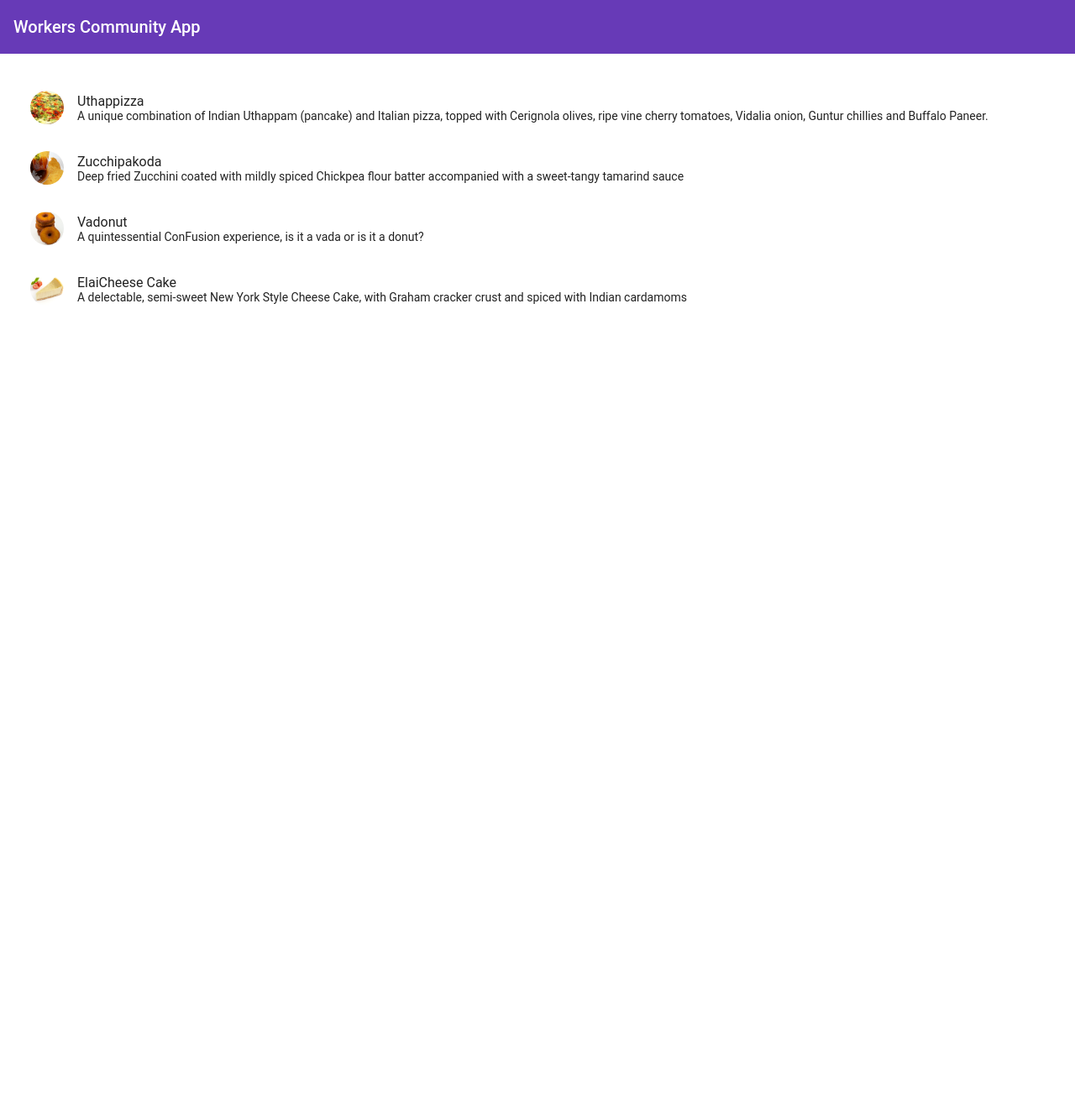
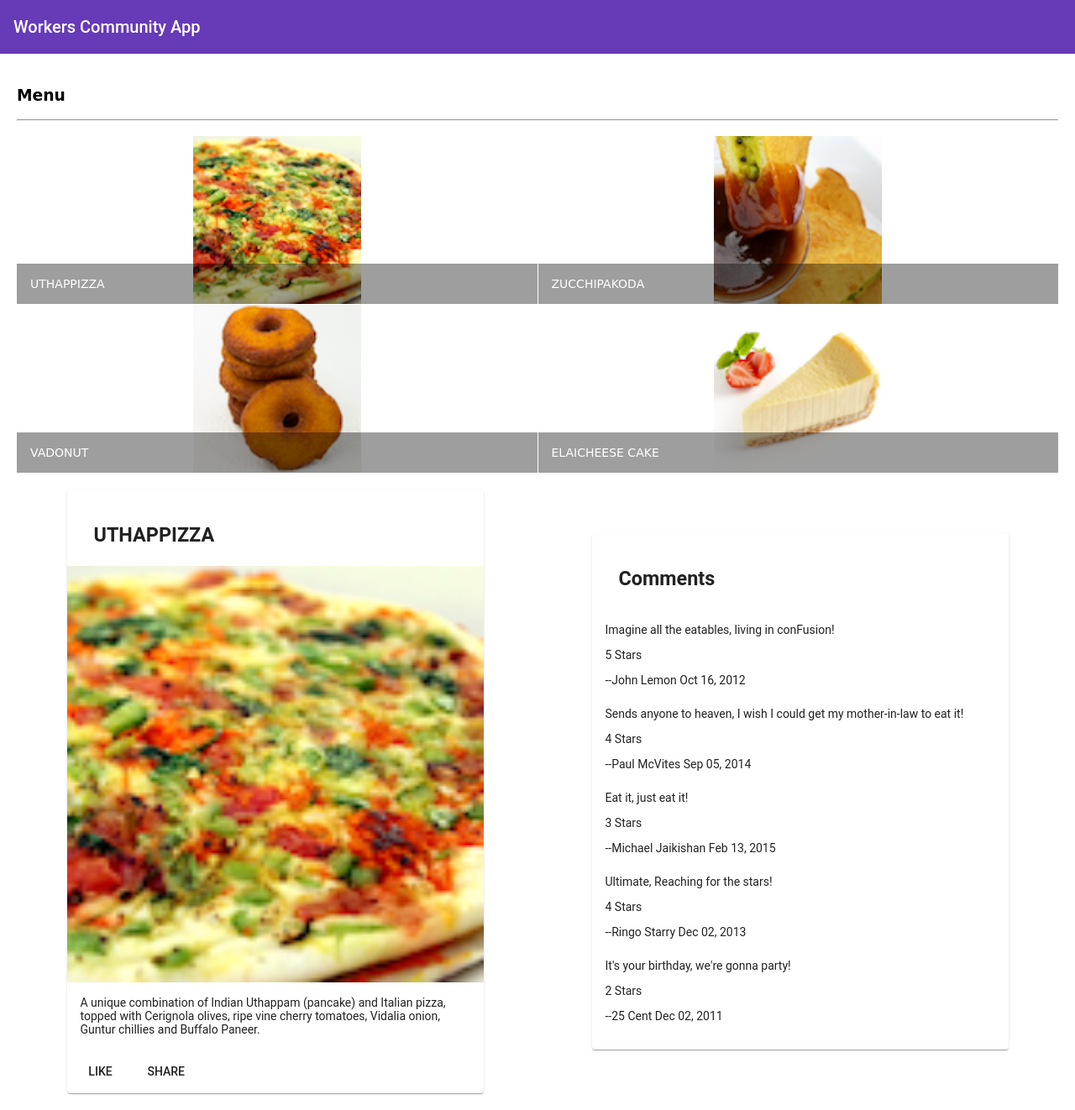
Before and after one commit to lindaperez/rc2AngularMobile, an Angular app in the folder conFusion/: page / in a window 1280 px wide. Shown: the whole page at 84% size. Before the commit the page ends 800 px from the top, so only its background shows below. Built offline with nearby package versions, Linux system fonts and the light colour scheme; a web font is replaced by a local one.

Commit message:
First Week Finished some directives, some components: menu, detail, angular material: card, list

```diff
--- /dev/null
+++ b/conFusion/src/app/dishdetail/dishdetail.component.html
@@ -0,0 +1,50 @@
+<div class="container"
+     fxLayout="row"
+     fxLayout.sm="column"
+     fxLayout.xs="column"
+     fxLayoutAlign.gt-md="space-around center"
+     fxLayoutGap="10px"
+     fxLayoutGap.xs="0">
+
+  <div fxFlex="40">
+    <mat-card>
+      <mat-card-header>
+        <mat-card-title>
+          <h3>{{selectedDish.name | uppercase}}</h3>
+        </mat-card-title>
+      </mat-card-header>
+      <img mat-card-image src={{selectedDish.image}} alt={{selectedDish.name}}>
+      <mat-card-content>
+        <p>{{selectedDish.description}}
+        </p>
+      </mat-card-content>
+      <mat-card-actions>
+        <button mat-button>LIKE</button>
+        <button mat-button>SHARE</button>
+      </mat-card-actions>
+    </mat-card>
+
+</div>
+
+  <div fxFlex="40">
+    <mat-card>
+    <mat-card-header>
+    <mat-card-title>
+      <h3>Comments </h3>
+    </mat-card-title>
+      </mat-card-header>
+      <mat-list  cols="1" rowHeight="120px">
+        <mat-list *ngFor="let blockcomment of dish.comments ">
+          <mat-card-content class="Commentcontainer">
+            <p>{{blockcomment.comment }}</p>
+            <p>{{blockcomment.rating }} Stars</p>
+            <p> --{{blockcomment.author }} {{blockcomment.date | date:'MMM dd, yyyy'}}  </p>
+          </mat-card-content>
+        </mat-list>
+      </mat-list>
+      </mat-card>
+  </div>
+
+
+
+</div>
--- /dev/null
+++ b/conFusion/src/app/dishdetail/dishdetail.component.scss
@@ -0,0 +1,4 @@
+.Commentcontainer{
+
+
+}
--- /dev/null
+++ b/conFusion/src/app/dishdetail/dishdetail.component.ts
@@ -0,0 +1,61 @@
+import { Component, OnInit } from '@angular/core';
+
+import { DISHES} from '../menu/menu.component';
+
+const DISH = {
+  id: '0',
+  name: 'Uthappizza',
+  image: '/assets/images/uthappizza.png',
+  category: 'mains',
+  featured: true,
+  label: 'Hot',
+  price: '4.99',
+  // tslint:disable-next-line:max-line-length
+  description: 'A unique combination of Indian Uthappam (pancake) and Italian pizza, topped with Cerignola olives, ripe vine cherry tomatoes, Vidalia onion, Guntur chillies and Buffalo Paneer.',
+  comments: [
+    {
+      rating: 5,
+      comment: 'Imagine all the eatables, living in conFusion!',
+      author: 'John Lemon',
+      date: '2012-10-16T17:57:28.556094Z'
+    },
+    {
+      rating: 4,
+      comment: 'Sends anyone to heaven, I wish I could get my mother-in-law to eat it!',
+      author: 'Paul McVites',
+      date: '2014-09-05T17:57:28.556094Z'
+    },
+    {
+      rating: 3,
+      comment: 'Eat it, just eat it!',
+      author: 'Michael Jaikishan',
+      date: '2015-02-13T17:57:28.556094Z'
+    },
+    {
+      rating: 4,
+      comment: 'Ultimate, Reaching for the stars!',
+      author: 'Ringo Starry',
+      date: '2013-12-02T17:57:28.556094Z'
+    },
+    {
+      rating: 2,
+      comment: 'It\'s your birthday, we\'re gonna party!',
+      author: '25 Cent',
+      date: '2011-12-02T17:57:28.556094Z'
+    }
+  ]
+};
+@Component({
+  selector: 'app-dishdetail',
+  templateUrl: './dishdetail.component.html',
+  styleUrls: ['./dishdetail.component.scss']
+})
+export class DishdetailComponent implements OnInit {
+
+  selectedDish = DISHES[0];
+  dish = DISH;
+  constructor() { }
+  ngOnInit() {
+  }
+
+}
--- a/conFusion/src/app/menu/menu.component.html
+++ b/conFusion/src/app/menu/menu.component.html
@@ -2,14 +2,24 @@
      fxLayout="column"
      fxLayoutGap="10px">
 
-  <mat-list fxFlex>
-    <mat-list-item *ngFor="let dish of dishes">
-      <img matListAvatar src={{dish.image}} alt={{dish.name}}>
-      <h1 matLine> {{dish.name}} </h1>
-      <p matLine>
-        <span> {{dish.description}} </span>
-      </p>
-    </mat-list-item>
-  </mat-list>
+  <div fxFlex>
+    <div>
+      <h3>Menu</h3>
+      <hr>
+    </div>
+  </div>
+
+  <div fxFlex>
+    <mat-grid-list cols="2" rowHeight="200px">
+      <mat-grid-tile *ngFor="let dish of dishes">
+        <img height="200px" src={{dish.image}} alt={{dish.name}}>
+        <mat-grid-tile-footer>
+          <h1>{{dish.name | uppercase}}</h1>
+        </mat-grid-tile-footer>
+      </mat-grid-tile>
+    </mat-grid-list>
+  </div>
 
 </div>
+
+<app-dishdetail></app-dishdetail>
--- a/conFusion/src/app/menu/menu.component.ts
+++ b/conFusion/src/app/menu/menu.component.ts
@@ -1,13 +1,9 @@
 import { Component, OnInit } from '@angular/core';
 import {Dish} from '../share/dish';
-@Component({
-  selector: 'app-menu',
-  templateUrl: './menu.component.html',
-  styleUrls: ['./menu.component.scss']
-})
-export class MenuComponent implements OnInit {
 
-  dishes: Dish[] = [
+
+
+export const DISHES : Dish[] =  [
   {
     id: '0',
     name: 'Uthappizza',
@@ -51,6 +47,16 @@
   }
 ];
 
+@Component({
+  selector: 'app-menu',
+  templateUrl: './menu.component.html',
+  styleUrls: ['./menu.component.scss']
+})
+
+export class MenuComponent implements OnInit {
+
+  dishes = DISHES;
+  selectedDish = DISHES[0];
   constructor() { }
 
   ngOnInit() {}
```
Also changed, not shown: conFusion/src/app/app.module.ts (+10 -3 lines), 1 other file (tests, documents, lock files or other folders). Lines whose indentation alone changed are shown as unchanged.
